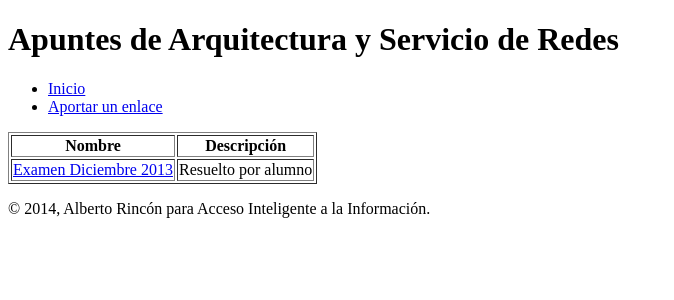
After one commit to albertorb/apuntesUS, a Django app: page /files/1 in a window 1280 px wide. The commit adds this page. Shown: the top 300 px of the page, without its empty margins (0-674 px from the left). Run offline with Django 3.2, Linux system fonts and the light colour scheme; data comes from the database, SQL or seed files in the repository; parts of the project's set-up code (start-up, migrations or seed data) failed here and were passed over.

Commit message:
apuntus/ y files/ operativos mostrando datos correctamente.

```diff
--- /dev/null
+++ b/ApuntUS/forms.py
@@ -0,0 +1 @@
+__author__ = 'AlbertoRinconBorreguero'
--- a/ApuntUS/templates/base.html
+++ b/ApuntUS/templates/base.html
@@ -10,7 +10,7 @@
 <body>
 <nav>
     <ul>
-        <li><a href="/main"> Inicio </a></li>
+        <li><a href="/apuntus"> Inicio </a></li>
         <li><a href="/aporteform"> Aportar un enlace </a></li>
     </ul>
 </nav>
--- /dev/null
+++ b/ApuntUS/templates/files.html
@@ -0,0 +1,19 @@
+{% extends 'base.html' %}
+{% block header %}
+    <h1>Apuntes de {{ asignatura.nombre }}</h1>
+{% endblock %}
+
+{% block content %}
+    <table border="1">
+        <tr>
+            <th>Nombre</th>
+            <th>Descripción</th>
+        </tr>
+        {% for x in apuntes %}
+            <tr>
+                <td><a href={{ x.enlace }}>{{ x.nombre }} </a></td>
+                <td>{{ x.descripcion }}</td>
+            </tr>
+        {% endfor %}
+    </table>
+{% endblock %}
--- a/ApuntUS/urls.py
+++ b/ApuntUS/urls.py
@@ -1,5 +1,4 @@
 from django.conf.urls import patterns, include, url
-
 from django.contrib import admin
 admin.autodiscover()
 
@@ -10,4 +9,6 @@ urlpatterns = patterns('',
 
     url(r'^admin/', include(admin.site.urls)),
     url(r'^admin/doc/', include('django.contrib.admindocs.urls')),
+    url(r'^apuntus', 'ApuntUS.views.main'),
+    url(r'^files/(?P<id_asignatura>\d+)$', 'ApuntUS.views.apuntes_por_asignatura'),
 )
--- a/ApuntUS/views.py
+++ b/ApuntUS/views.py
@@ -1,5 +1,23 @@
 __author__ = 'AlbertoRinconBorreguero'
 
 from ApuntUS.models import *
+from django.contrib.auth.models import User
+from django.shortcuts import render_to_response, get_object_or_404
 
 # Declaración de las vistas de la aplicación
+
+def main(request):
+    asignaturas = Asignatura.objects.all()
+    apuntes = []
+    for elem in Puntuacion.objects.all().order_by('puntos').reverse():
+        if (apuntes.__len__() > 4):
+            break
+        apuntes.append(elem.apunte)
+    return render_to_response('main.html', {'asignaturas': asignaturas, 'apuntes': apuntes})
+
+
+def apuntes_por_asignatura(request, id_asignatura):
+    apuntes = Apunte.objects.all().filter(asig=id_asignatura)
+    asignatura = get_object_or_404(Asignatura, pk=id_asignatura)
+
+    return render_to_response('files.html', {'apuntes': apuntes, 'asignatura': asignatura})
```
Also changed, not shown: ApuntUS/templates/main.html (+28 -1 lines).
